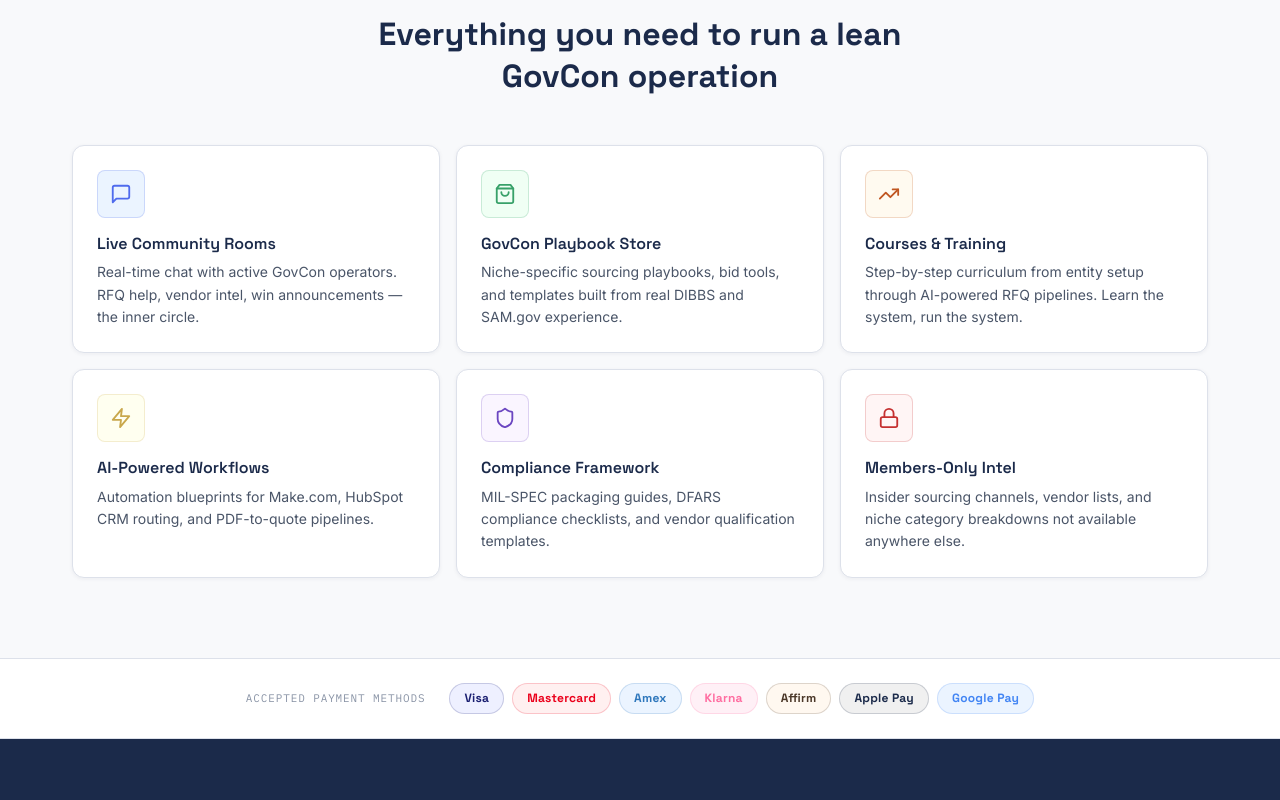
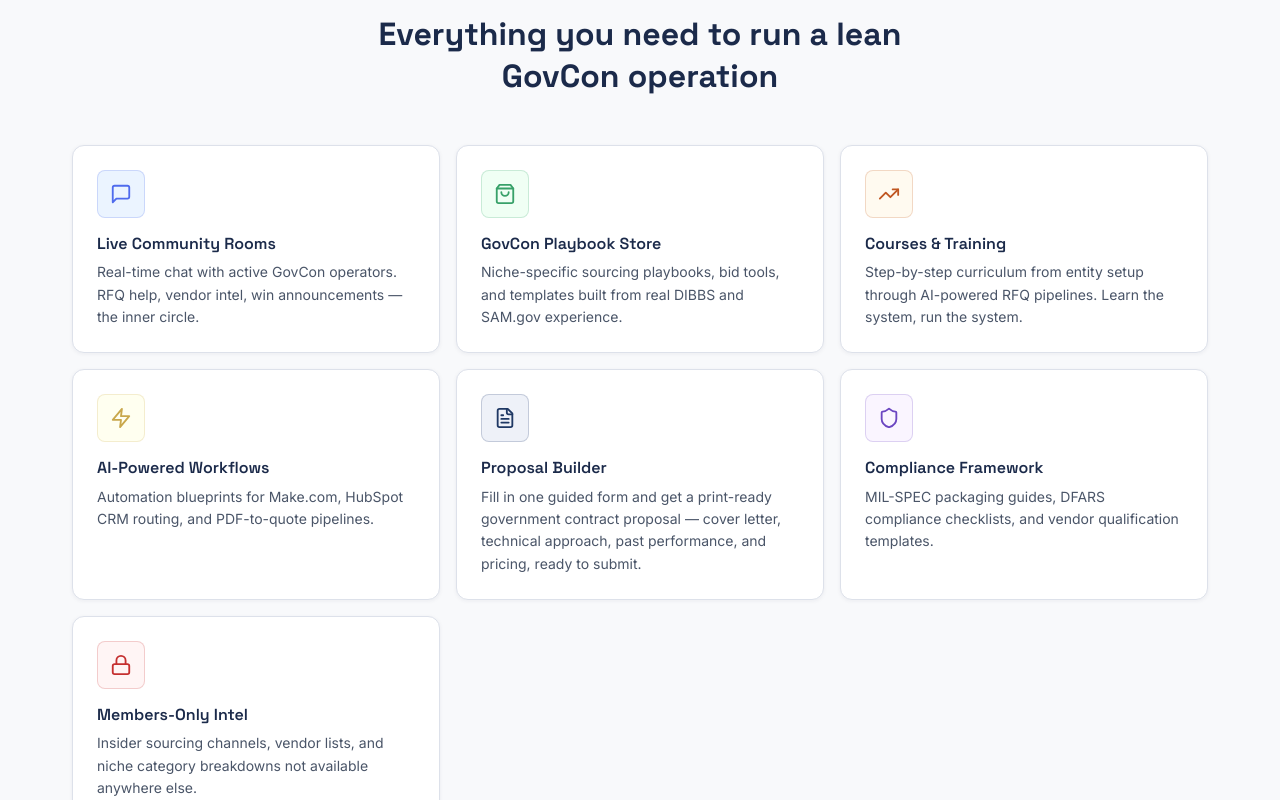
Before and after one commit to icrestiq/icrestiq-govcon-lab, a React (Vite) app: page / in a window 1280 px wide. Shown: the part 1034-1834 px from the top of the page. Built offline with nearby package versions, Linux system fonts and the light colour scheme; no server answers.

Commit message:
Update Landing.jsx

```diff
--- a/src/pages/Landing.jsx
+++ b/src/pages/Landing.jsx
@@ -1,5 +1,5 @@
 import { Link } from 'react-router-dom'
-import { Shield, Zap, MessageSquare, ShoppingBag, TrendingUp, Lock, Phone, Mail, MapPin } from 'lucide-react'
+import { Shield, Zap, MessageSquare, ShoppingBag, TrendingUp, Lock, Phone, Mail, MapPin, FileText } from 'lucide-react'
 import styles from './Landing.module.css'
 
 const FEATURES = [
@@ -26,6 +26,12 @@ const FEATURES = [
     title: 'AI-Powered Workflows',
     desc: 'Automation blueprints for Make.com, HubSpot CRM routing, and PDF-to-quote pipelines.',
     color: '#C9A84C', bg: '#FFFFF0',
+  },
+{
+    icon: FileText,
+    title: 'Proposal Builder',
+    desc: 'Fill in one guided form and get a print-ready government contract proposal — cover letter, technical approach, past performance, and pricing, ready to submit.',
+    color: '#1F3864', bg: '#EEF1F8',
   },
   {
     icon: Shield,
```
